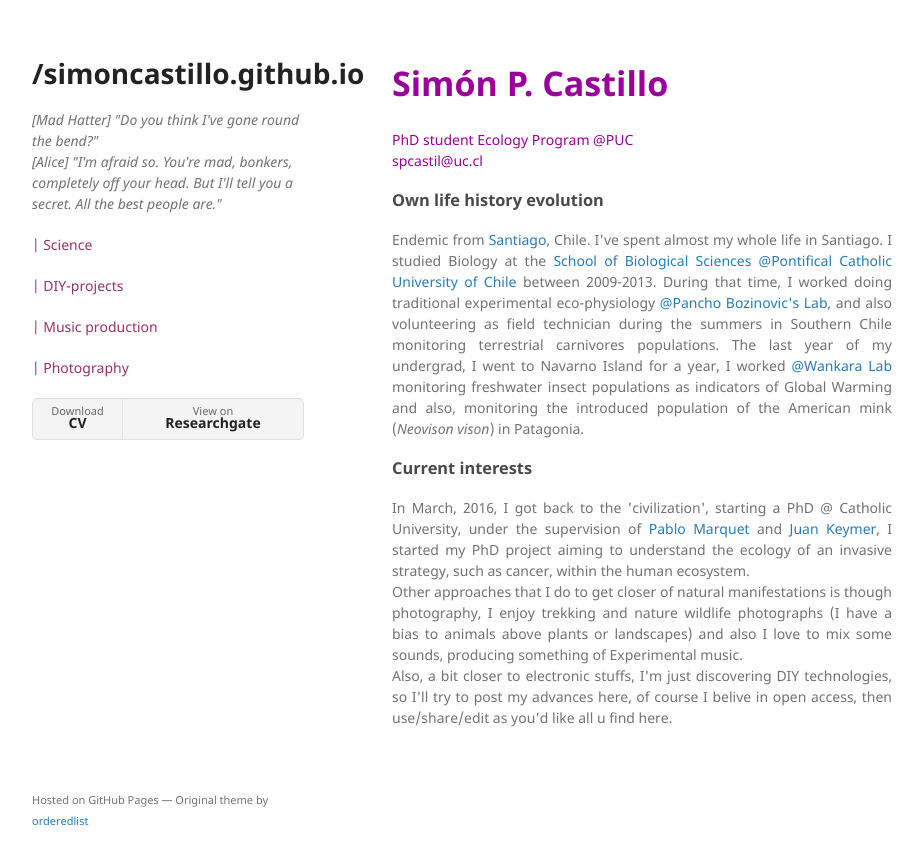
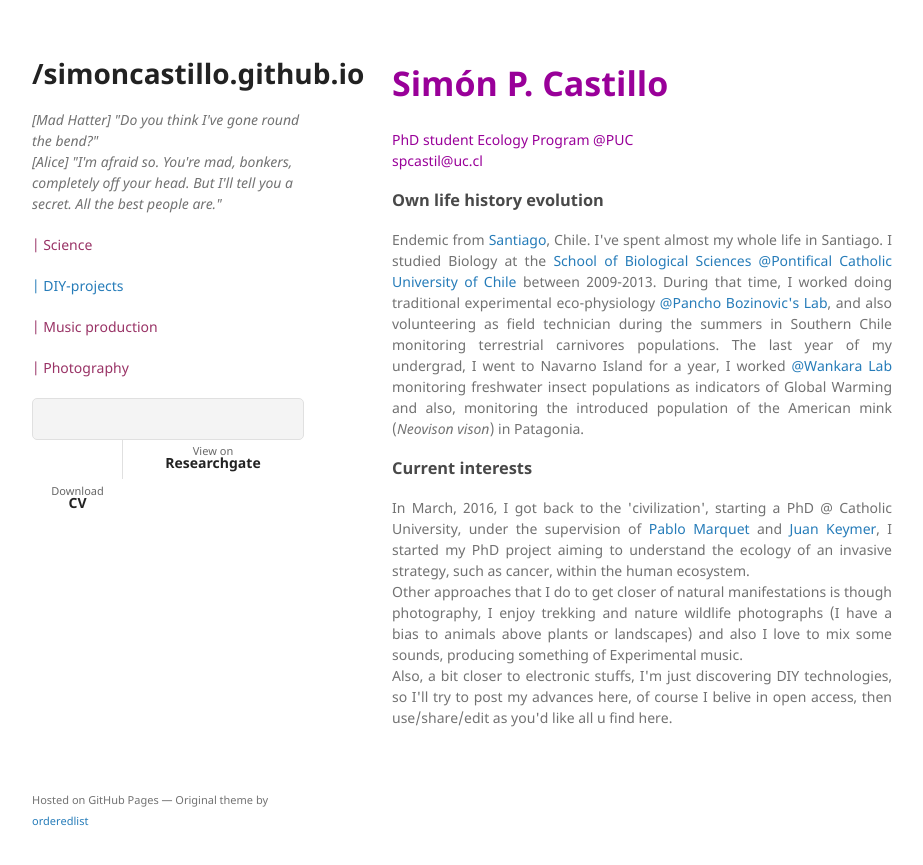
Before and after one commit to SimonCastillo/simoncastillo.github.io, a Jekyll site: the page built from index.md, in a window 1280 px wide. Shown: the top 865 px of the page, without its empty margins (178-1101 px from the left). Built offline with Jekyll 4.4.1, drawn with Linux system fonts in a browser that asks for light colours; our own code applies the rules of GitHub Pages for plain Markdown files.

Commit message:
Update default.html

```diff
--- a/_layouts/default.html
+++ b/_layouts/default.html
@@ -33,7 +33,7 @@
         {% if site.github.is_user_page %}
             <nav>
         <p class="view"; style="color:#993366;">| Science</p>
-        <p class="view"; style="color:#993366;">| DIY-projects</p>
+        <p class="view"; style="color:#993366;"><a href= "/DIY">| DIY-projects<a></p>
         <p class="view"; style="color:#993366;">| Music production</p>
         <p class="view"; style="color:#993366;">| Photography</p>
             </nav>
```
